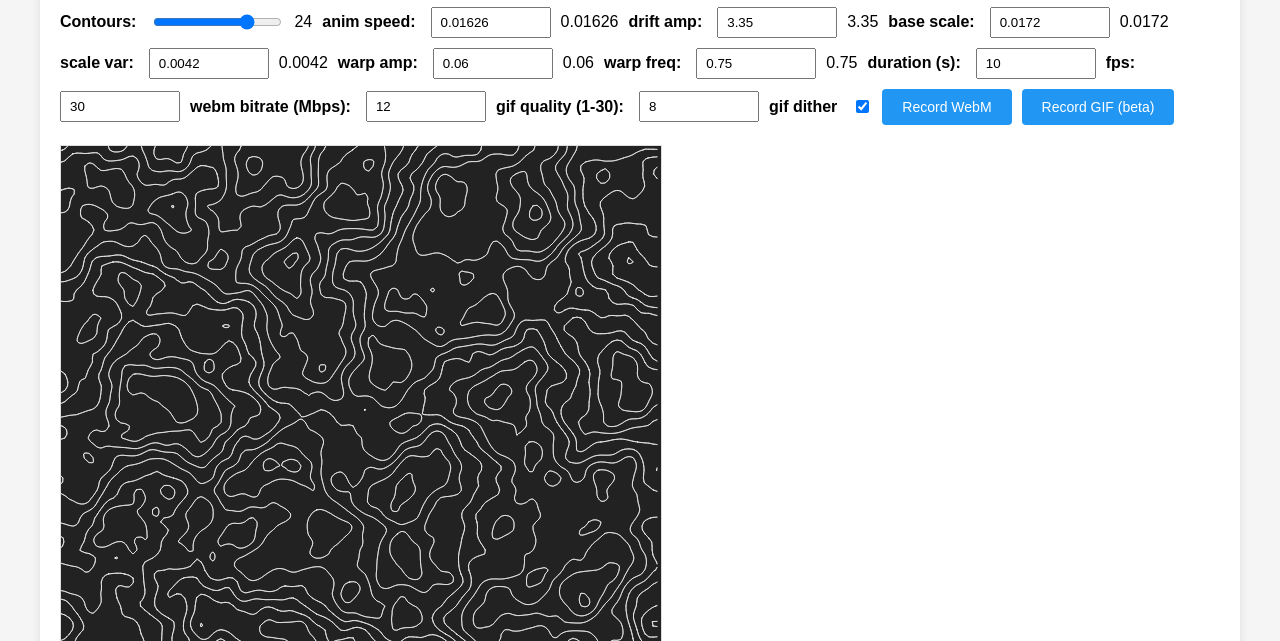
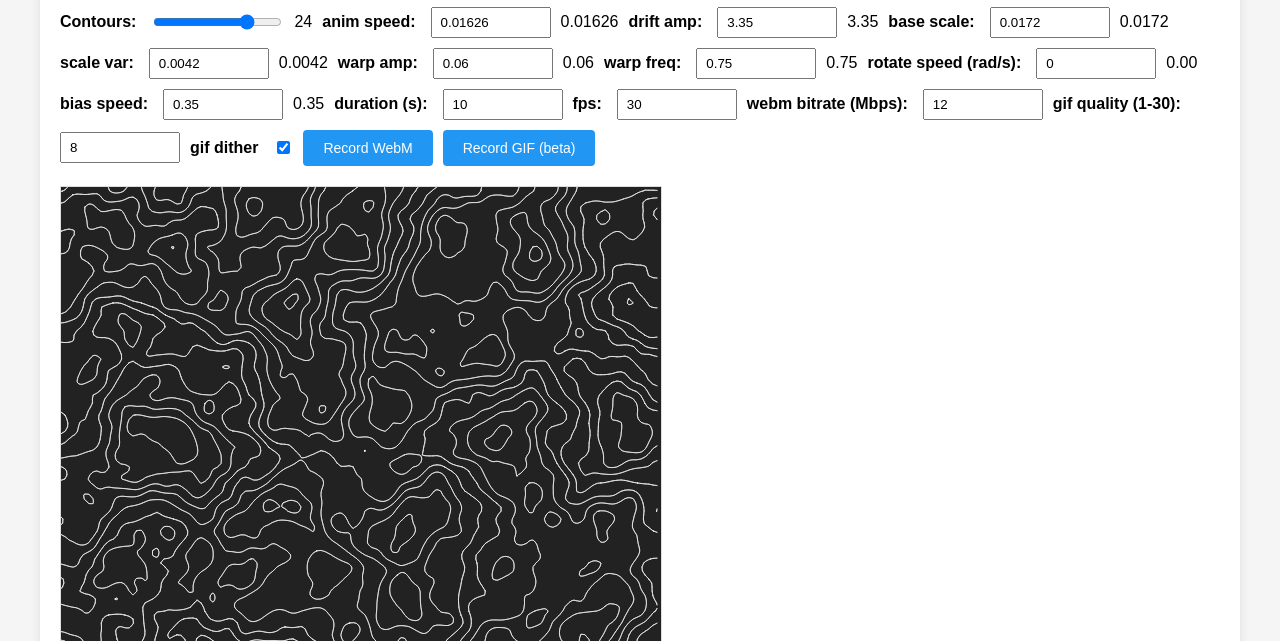
Before and after one commit to Jish2/topographic, a website: page index.html in a window 1280 px wide. Shown: the part 159-800 px from the top of the page. Drawn offline with Linux system fonts and the light colour scheme.

Commit message:
add bias feature

```diff
--- a/app.js
+++ b/app.js
@@ -11,6 +11,8 @@ let scaleVariance = 0.0042; // how much the scale can vary around base
 let lastFrameTs = null; // ms timestamp from rAF
 let warpAmplitude = 0.06; // domain warp strength in noise units
 let warpFrequency = 0.75; // domain warp frequency multiplier
+let rotateSpeed = 0.0; // radians per second for domain rotation
+let biasSpeed = 0.35; // speed multiplier for animated global bias
 let recording = false;
 let recordStopTimeout = null;
 
@@ -70,6 +72,9 @@ function animate(ts) {
   const scaleMod =
     baseScale + scaleVariance * 0.5 * (1 + Math.sin(animationTime * 0.25));
 
+  // animate global bias slowly to create births/deaths of blobs
+  const animatedBias = 0.06 * Math.sin(animationTime * biasSpeed);
+
   heightMap = generateHeightMap(
     gridW,
     gridH,
@@ -78,7 +83,9 @@ function animate(ts) {
     scaleMod,
     animationTime,
     warpAmplitude,
-    warpFrequency
+    warpFrequency,
+    animationTime * rotateSpeed,
+    animatedBias
   );
   renderTopographic(width, height, heightMap);
 
@@ -311,4 +318,14 @@ document.addEventListener("DOMContentLoaded", function () {
     (v) => (warpFrequency = v),
     (v) => Number(v).toFixed(2)
   );
+  bindSlider(
+    "rotateSpeed",
+    (v) => (rotateSpeed = v),
+    (v) => Number(v).toFixed(2)
+  );
+  bindSlider(
+    "biasSpeed",
+    (v) => (biasSpeed = v),
+    (v) => Number(v).toFixed(2)
+  );
 });
--- a/index.html
+++ b/index.html
@@ -195,6 +195,28 @@
         />
         <span id="warpFrequencyValue">0.75</span>
 
+        <label for="rotateSpeed">rotate speed (rad/s):</label>
+        <input
+          type="number"
+          id="rotateSpeed"
+          min="0"
+          max="2"
+          value="0"
+          step="0.01"
+        />
+        <span id="rotateSpeedValue">0.00</span>
+
+        <label for="biasSpeed">bias speed:</label>
+        <input
+          type="number"
+          id="biasSpeed"
+          min="0"
+          max="5"
+          value="0.35"
+          step="0.01"
+        />
+        <span id="biasSpeedValue">0.35</span>
+
         <!-- Recording controls -->
         <label for="recDuration">duration (s):</label>
         <input
--- a/terrain.js
+++ b/terrain.js
@@ -11,7 +11,9 @@ function generateHeightMap(
   scaleOverride = null,
   time = 0,
   warpAmp = 0,
-  warpFreq = 1
+  warpFreq = 1,
+  rotateAngle = 0,
+  globalBias = 0
 ) {
   const map = [];
   // slightly lower frequency for broader, smoother features
@@ -20,8 +22,18 @@ function generateHeightMap(
   for (let y = 0; y < height; y++) {
     map[y] = [];
     for (let x = 0; x < width; x++) {
-      const nx = (x + offsetX) * scale;
-      const ny = (y + offsetY) * scale;
+      let nx = (x + offsetX) * scale;
+      let ny = (y + offsetY) * scale;
+
+      // slow rotation of the noise domain to change feature connectivity
+      if (rotateAngle) {
+        const c = Math.cos(rotateAngle);
+        const s = Math.sin(rotateAngle);
+        const rx = nx * c - ny * s;
+        const ry = nx * s + ny * c;
+        nx = rx;
+        ny = ry;
+      }
 
       // time-varying domain warp to morph features smoothly
       let wx = nx;
@@ -46,6 +58,8 @@ function generateHeightMap(
       // normalize to 0-1 range
       value = (value + 1) / 2;
 
+      // global bias shifts iso-level crossings to create appearing/disappearing blobs
+      value = Math.max(0, Math.min(1, value + globalBias));
       map[y][x] = value;
     }
   }
```
